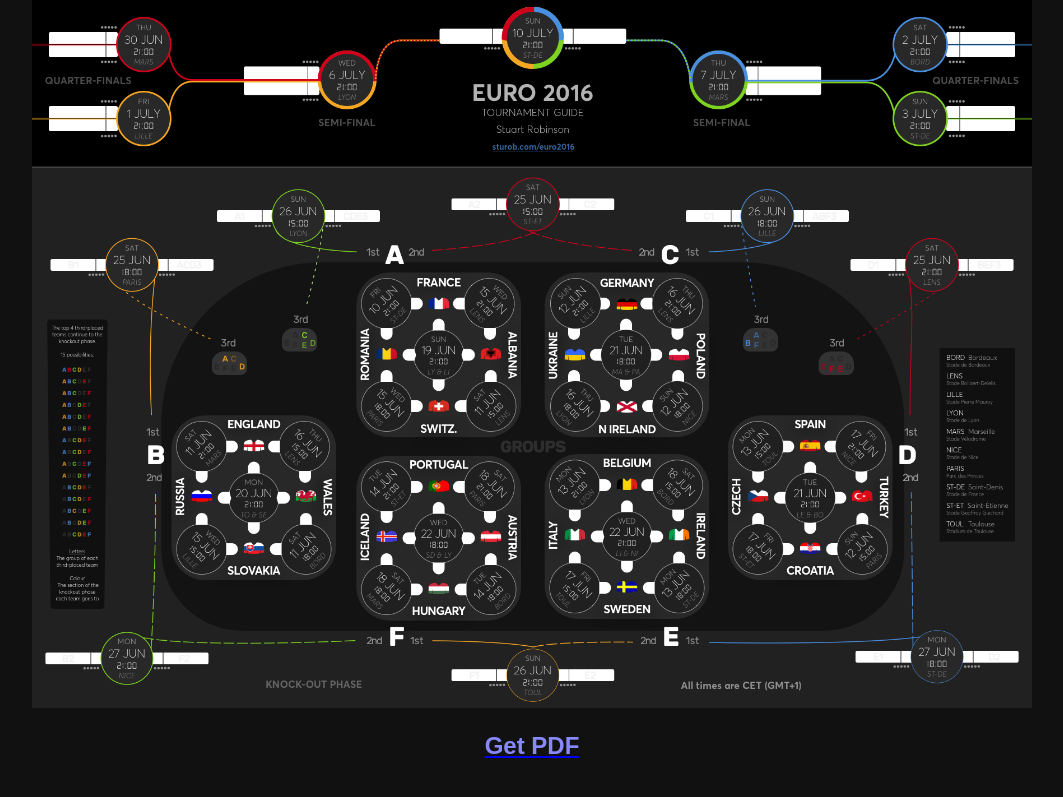
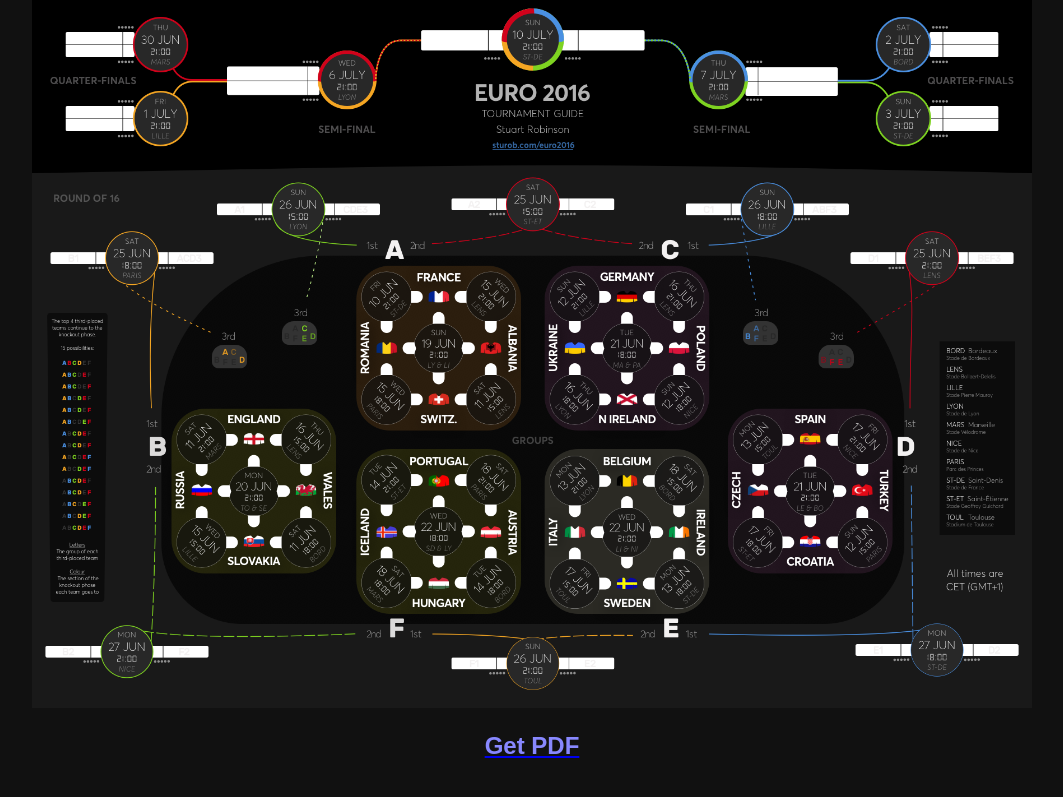
Before and after one commit to sturob/sturob.com, a Jekyll site: the page euro2016/index.html, which Jekyll copies as it is, in a window 1280 px wide. Shown: the top 797 px of the page, without its empty margins (108-1171 px from the left). Built offline with Jekyll 4.4.1, drawn with Linux system fonts in a browser that asks for light colours.

Commit message:
v2 for euro2016

```diff
--- a/euro2016/index.html
+++ b/euro2016/index.html
@@ -13,8 +13,8 @@
 	</style>
 </head>
 <body style="text-align: center; font-size: 24px; background-color: #111;">
-<a href="sturob-euro2016.pdf">
-	<img width="1000" src="sturob-euro2016.png"><br>
+<a href="sturob-euro2016-v2.pdf">
+	<img width="1000" src="sturob-euro2016-v2.png"><br>
 	<b>Get PDF</b>
 </a>
 </body>
```
Also changed, not shown: euro2016/sturob-euro2016-v2.png (added), 1 other file.
